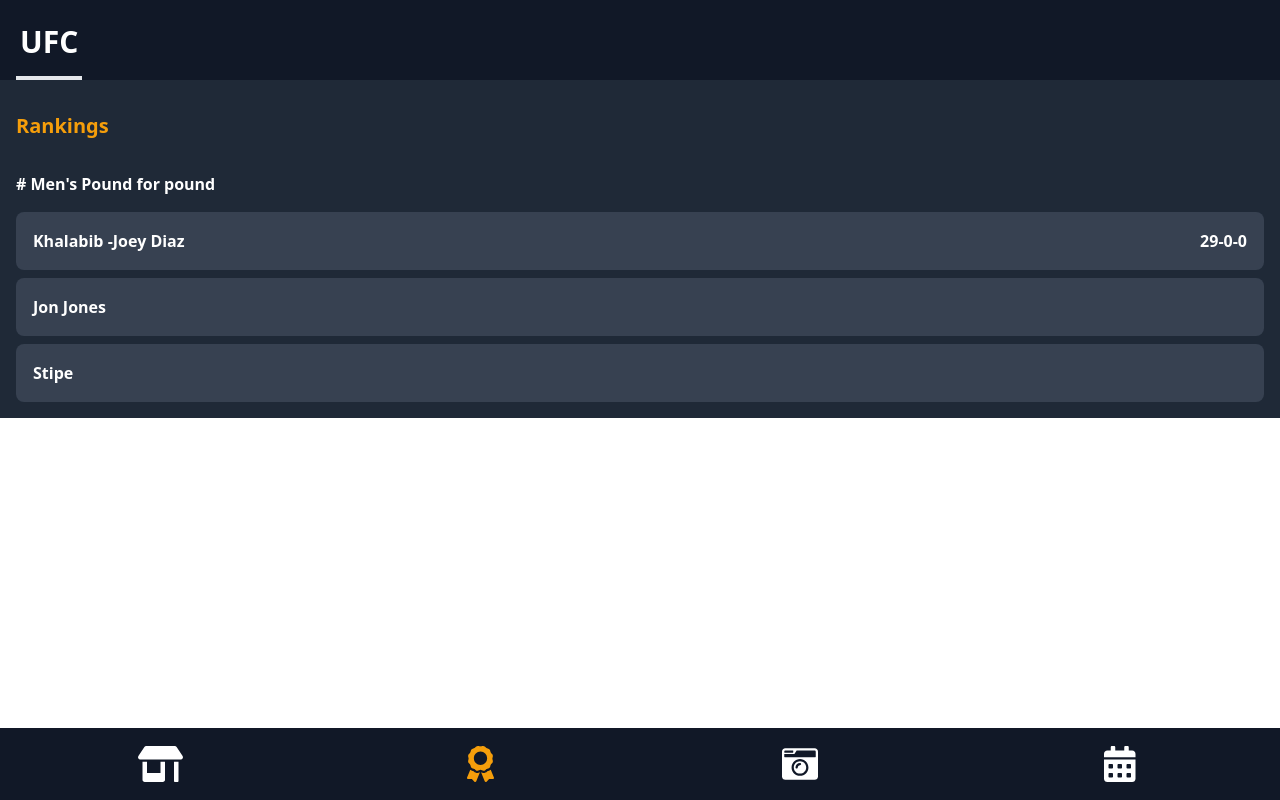
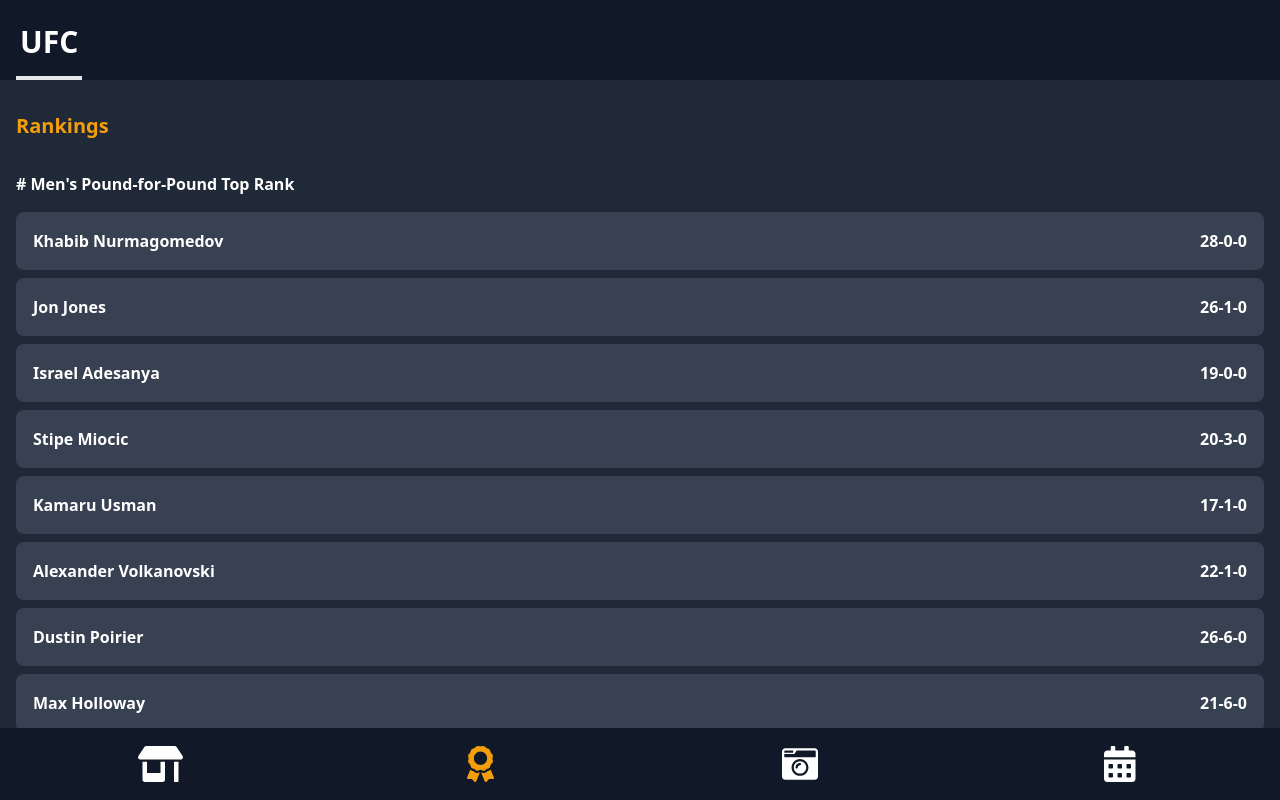
Before and after one commit to lastrafda/ufcfront, a React app: page /rankings in a window 1280 px wide. Shown: the top 800 px of the page. Built offline with nearby package versions, Linux system fonts and the light colour scheme; the HTML template or start-up script is replaced by a standard one.

Commit message:
feat: create RankList component

```diff
--- /dev/null
+++ b/src/components/Rankings/index.tsx
@@ -0,0 +1,30 @@
+import React from "react";
+import { IFighter } from "../../services/ufc.service";
+interface Props {
+  fighters: IFighter[];
+  name: string;
+}
+
+const RankingList: React.FC<Props> = ({ fighters, name }) => {
+  return (
+    <article>
+      <h2 className="py-4">{`# ${name}`}</h2>
+      <ol>
+        {/* border-2 border-purple-800 rounded-lg */}
+        {fighters.map(({ fullname, description }, index) => (
+          <li
+            key={index}
+            className="p-4 mb-2 justify-between border rounded-lg border-transparent bg-gray-700"
+          >
+            <div className="inline-flex w-full justify-between">
+              <div className="rank-1">{fullname}</div>
+              <div>{description.match(/\d+-\d+-\d+/)}</div>
+            </div>
+          </li>
+        ))}
+      </ol>
+    </article>
+  );
+};
+
+export default RankingList;
--- a/src/pages/Rankings.tsx
+++ b/src/pages/Rankings.tsx
@@ -1,31 +1,25 @@
 import * as React from "react";
-
+import RankingList from "../components/Rankings";
+import ufcService, { IRankings } from "../services/ufc.service";
 // TODO: USE CSS GRID IN ALL RESOLUTIONS
 export const Rankings: React.FC = () => {
+  const [rankings, setRankings] = React.useState<IRankings[]>([]);
+  const fetchData = async () => {
+    const data: IRankings[] = await ufcService.getRankings();
+    setRankings(data);
+  };
+  React.useEffect(() => {
+    fetchData();
+  }, []);
   return (
     <main className="bg-gray-800 p-4 text-white font-bold">
       <h1 className="text-yellow-500 text-xl font-extrabold py-4">Rankings</h1>
       <section className="grid">
-        {/* Start of the rank component */}
-        <article>
-          <h2 className="py-4"># Men&apos;s Pound for pound</h2>
-          <ol>
-            {/* border-2 border-purple-800 rounded-lg */}
-            <li className="p-4 mb-2 justify-between border rounded-lg border-transparent bg-gray-700">
-              <div className="inline-flex w-full justify-between">
-                <div className="rank-1"> Khalabib -Joey Diaz</div>
-                <div>29-0-0</div>
-              </div>
-            </li>
-            <li className="p-4 mb-2 border rounded-lg border-transparent bg-gray-700">
-              Jon Jones
-            </li>
-            <li className="p-4 border rounded-lg border-transparent bg-gray-700">
-              Stipe
-            </li>
-          </ol>
-        </article>
-        {/* End of the rank component */}
+        {rankings.length &&
+          rankings.map(({ fighters, division }, index) => (
+            <RankingList key={index} fighters={fighters} name={division} />
+          ))}
+        {/* <RankingList fighters={} name="asd" /> */}
       </section>
     </main>
   );
--- a/src/services/ufc.service.tsx
+++ b/src/services/ufc.service.tsx
@@ -61,7 +61,7 @@
 
 const rankings: IRankings[] = rankingsJson;
 
-export const getRankings = (): Promise<IRankings[]> => {
+const getRankings = async (): Promise<IRankings[]> => {
   return new Promise((resolve, reject) => {
     try {
       setTimeout(() => {
@@ -72,3 +72,7 @@
     }
   });
 };
+
+export default {
+  getRankings,
+};
```
